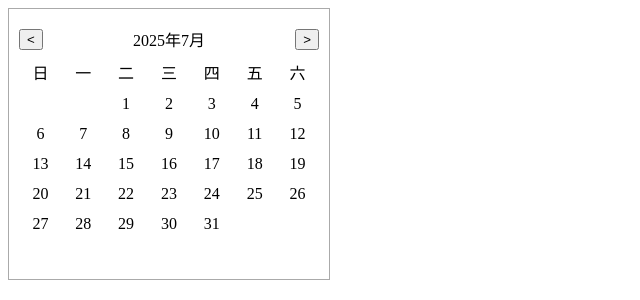
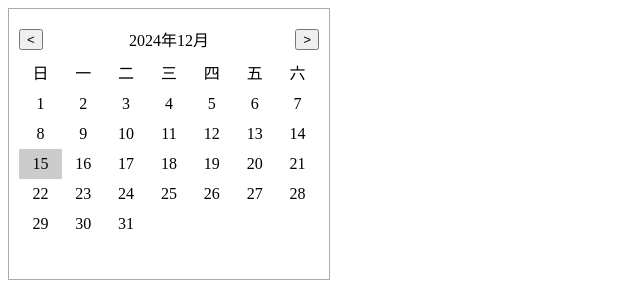
Before and after one commit to GGGuYu/react-component, a React (Vite) app: page / in a window 1280 px wide. Shown: the top 300 px of the page, without its empty margins (0-640 px from the left). Built offline with nearby package versions, Linux system fonts and the light colour scheme.

Commit message:
非受控日历

```diff
--- a/src/App.tsx
+++ b/src/App.tsx
@@ -1,64 +1,11 @@
-import { useState } from 'react';
-import './mycss.css';
+import Calendar from "./component/Calendar/Calendar";
 
-function Calendar() {
-
-    //先要一个响应式变量存当前选择的日期，默认肯定是今天
-    const [date , setDate] = useState<Date>(new Date());
-
-    //后面的html有多少天是算出来的，day和empty,所以要写这个逻辑
-    const renderDaysLayout = (date:Date) => {
-        const result = []
-
-        const days:number = new Date(date.getFullYear() , date.getMonth()+1 ,0).getDate()//这个月有多少天
-        const firstday:number = new Date(date.getFullYear() ,date.getMonth(),1).getDay()//这年这个月的1号是星期几
-
-        console.log(`days:${days}`)
-        console.log(`firstday:${firstday}`)
-
-        //注意 所有生产的div的key都要不一样哈
-        //生产很多个empty来占空
-        for(let i = 0;i < firstday;i++){
-            result.push(<div key={`empty-${i}`} className="empty"></div>)
-        }
-        //生产所有的day
-        for(let i = 1; i <= days;i++){
-            result.push(<div key={i} className="day">{i}</div>)
-        }
-
-        return result;
-    }
-
-
-    //============按钮功能========================
-    //点击上一个月按钮，会切换到上个月的第一天
-    const handlePrevMonth = () => setDate((date) => {
-        return new Date(date.getFullYear() , date.getMonth()-1 , 1)
-    })
-
-    const handleNextMonth = () => setDate((date) => {
-        return new Date(date.getFullYear() , date.getMonth()+1 , 1)
-    })
-
-  return (
-    <div className="calendar">
-      <div className="header">
-        <button onClick={handlePrevMonth}>&lt;</button>
-        <div>{date.getFullYear()}年{date.getMonth()+1}月</div>
-        <button onClick={handleNextMonth}>&gt;</button>
-      </div>
-      <div className="days">
-        <div className="day">日</div>
-        <div className="day">一</div>
-        <div className="day">二</div>
-        <div className="day">三</div>
-        <div className="day">四</div>
-        <div className="day">五</div>
-        <div className="day">六</div>
-        {renderDaysLayout(date)}
-      </div>
-    </div>
-  );
+function App() {
+    return (
+        <>
+            <Calendar defaultDate={new Date(2024,11,15)} onChange={(date:Date)=>console.log(date)}></Calendar>
+        </>
+    )
 }
 
-export default Calendar;
+export default App;
--- /dev/null
+++ b/src/component/Calendar/Calendar.tsx
@@ -0,0 +1,83 @@
+import { useState } from 'react';
+import './index.css';
+
+interface CalendarProps {
+  defaultDate?:Date ,
+  onChange?:(date:Date) => void
+}
+
+function Calendar(props:CalendarProps) {
+    const {
+      defaultDate = new Date(), //这样可以写一个[默认值]，如果没有被解构出来
+      onChange,
+    } = props;
+    //先要一个响应式变量存当前选择的日期，默认肯定是今天
+    const [date , setDate] = useState<Date>(defaultDate);
+
+    //根据当前的日期，计算后面的html有多少天，day和empty,所以要写这个逻辑
+    const renderDaysLayout = (date:Date) => {
+        const result = []
+
+        const days:number = new Date(date.getFullYear() , date.getMonth()+1 ,0).getDate()//这个月有多少天
+        const firstday:number = new Date(date.getFullYear() ,date.getMonth(),1).getDay()//这年这个月的1号是星期几
+
+        console.log(`days:${days}`)
+        console.log(`firstday:${firstday}`)
+
+        //注意 所有生产的div的key都要不一样哈
+        //生产很多个empty来占空
+        for(let i = 0;i < firstday;i++){
+            result.push(<div key={`empty-${i}`} className="empty"></div>)
+        }
+        //生产所有的day
+        for(let i = 1; i <= days;i++){
+            const div = <div key={i} className="day">{i}</div>;
+            const divSelected = <div key={i} className="day selected">{i}</div>;
+            if(i == date.getDate()) {
+              result.push(divSelected)
+            } else {
+              result.push(div)
+            }
+
+        }
+
+        return result;
+    }
+
+
+    //============按钮功能========================
+    //点击上一个月按钮，会切换到上个月的第一天
+    const handlePrevMonth = () => {
+      const newDate:Date = new Date(date.getFullYear() , date.getMonth()-1 , 1);
+      onChange?.(newDate ?? new Date());
+      setDate(newDate);
+    }
+
+    const handleNextMonth = () => setDate((date) => {
+        const newDate = new Date(date.getFullYear() , date.getMonth()+1 , 1);
+        onChange?.(newDate);
+        return newDate;
+    })
+
+  return (
+    <div className="calendar">
+      <div className="header">
+        <button onClick={handlePrevMonth}>&lt;</button>
+        <div>{date.getFullYear()}年{date.getMonth()+1}月</div>
+        <button onClick={handleNextMonth}>&gt;</button>
+      </div>
+      <div className="days">
+        <div className="day">日</div>
+        <div className="day">一</div>
+        <div className="day">二</div>
+        <div className="day">三</div>
+        <div className="day">四</div>
+        <div className="day">五</div>
+        <div className="day">六</div>
+        {renderDaysLayout(date)}
+      </div>
+    </div>
+  );
+}
+
+export default Calendar;
--- a/src/mycss.css
+++ b/src/component/Calendar/index.css
@@ -27,3 +27,8 @@
   background-color: #ccc;
   cursor: pointer;
 }
+
+.day:hover, .selected {
+  background-color: #ccc;
+  cursor: pointer;
+}
--- a/src/main.tsx
+++ b/src/main.tsx
@@ -1,7 +1,8 @@
 // import { StrictMode } from 'react'
 import { createRoot } from 'react-dom/client'
 // import './index.css'
-import App from './App.tsx'
+// import App from './App.tsx'
+import App from './App'
 
 createRoot(document.getElementById('root')!).render(
   // <StrictMode>
```
